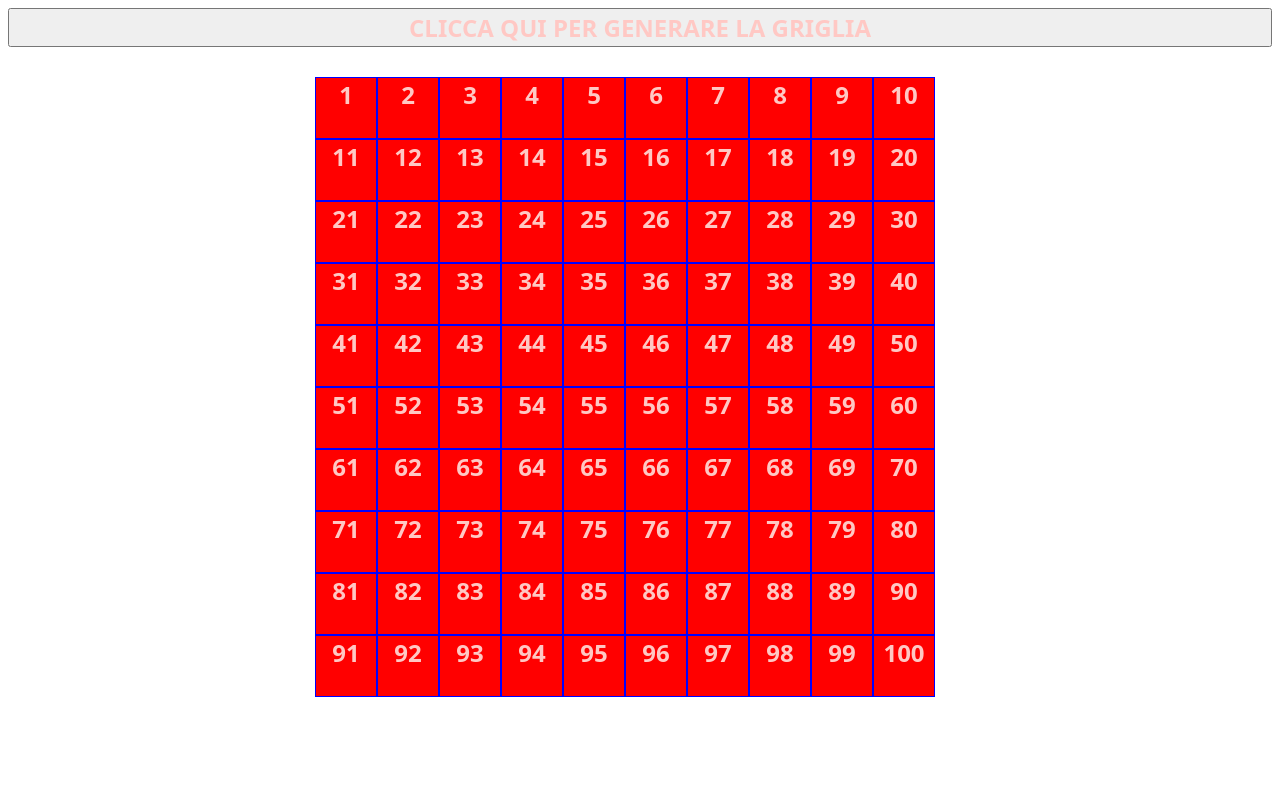
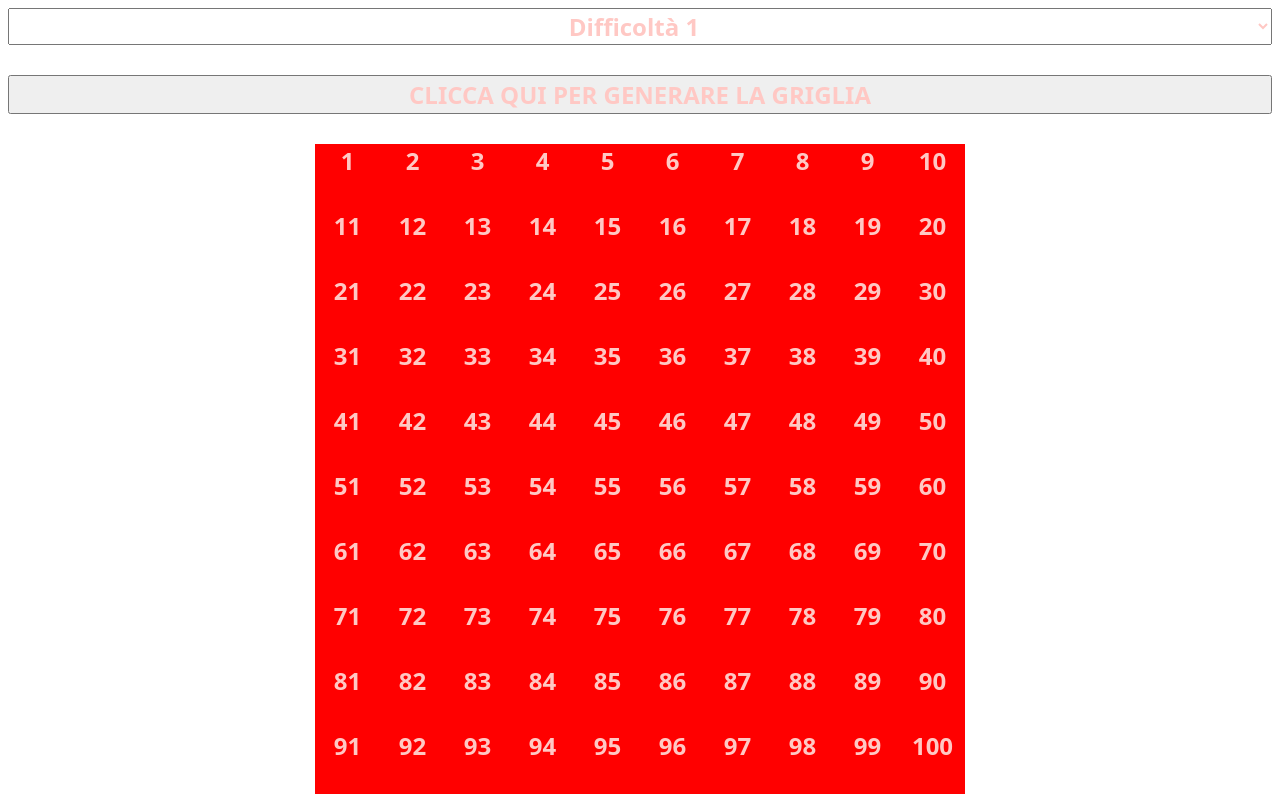
Before and after one commit to giacomomarongiu/js-campominato-grid, a plain HTML site: page index.html in a window 1280 px wide. Both pictures are taken after a click on the button "CLICCA QUI PER GENERARE LA GRIGLIA". Drawn offline with Linux system fonts and the light colour scheme.

Commit message:
working on bonus + add little things

```diff
--- a/assets/css/style.css
+++ b/assets/css/style.css
@@ -13,12 +13,10 @@
 }
 
 .col {
-    min-width: 60px;
-    min-height: 60px;
-    border: 1px solid blue;
+    width: 10%;
+    aspect-ratio: 1/1;
     text-align: center;
     background: red;
-
 }
 
 .blue {
@@ -35,3 +33,9 @@ button {
     margin-bottom: 30px;
     width: 100%;
 }
+
+select{
+    margin-bottom: 30px;
+    width: 100%;
+    text-align: center;
+}
--- a/assets/js/main.js
+++ b/assets/js/main.js
@@ -3,6 +3,7 @@ console.log("Hello World");
 // Creo una variabile a cui associo la possibilità
 // di creare un bottone nel DOM (Anche più di uno)
 const button = document.createElement('button')
+const select = document.createElement('select')
 const main = document.createElement('main');
 const container = document.createElement('div');
 const row = document.createElement('div');
@@ -12,8 +13,17 @@ const row = document.createElement('div');
 // Uso append per agganciare questo(i) elemento(i) alla DOM
 document.body.append(main);
 main.append(button);
+//BONUS 1 - Genero un secondo Elemento accanto al bottone
+main.append(select);
+//BONUS 1 - Aggiungo le opzioni nel select
+select.innerHTML= `  <option value="1">Difficoltà 1</option>
+<option value="2">Difficoltà 2</option>
+<option value="3">Difficoltà 3</option>`;
 button.innerHTML= `CLICCA QUI PER GENERARE LA GRIGLIA`;
-button.addEventListener('click', function () {
+main.append(button);
+
+//Il codice parte al click
+button.addEventListener('click', function (e) {
     main.append(container);
     container.append(row);
     //Assegno agli elementi delle classi di Bootstrap
```
Also changed, not shown: 1 other file.
